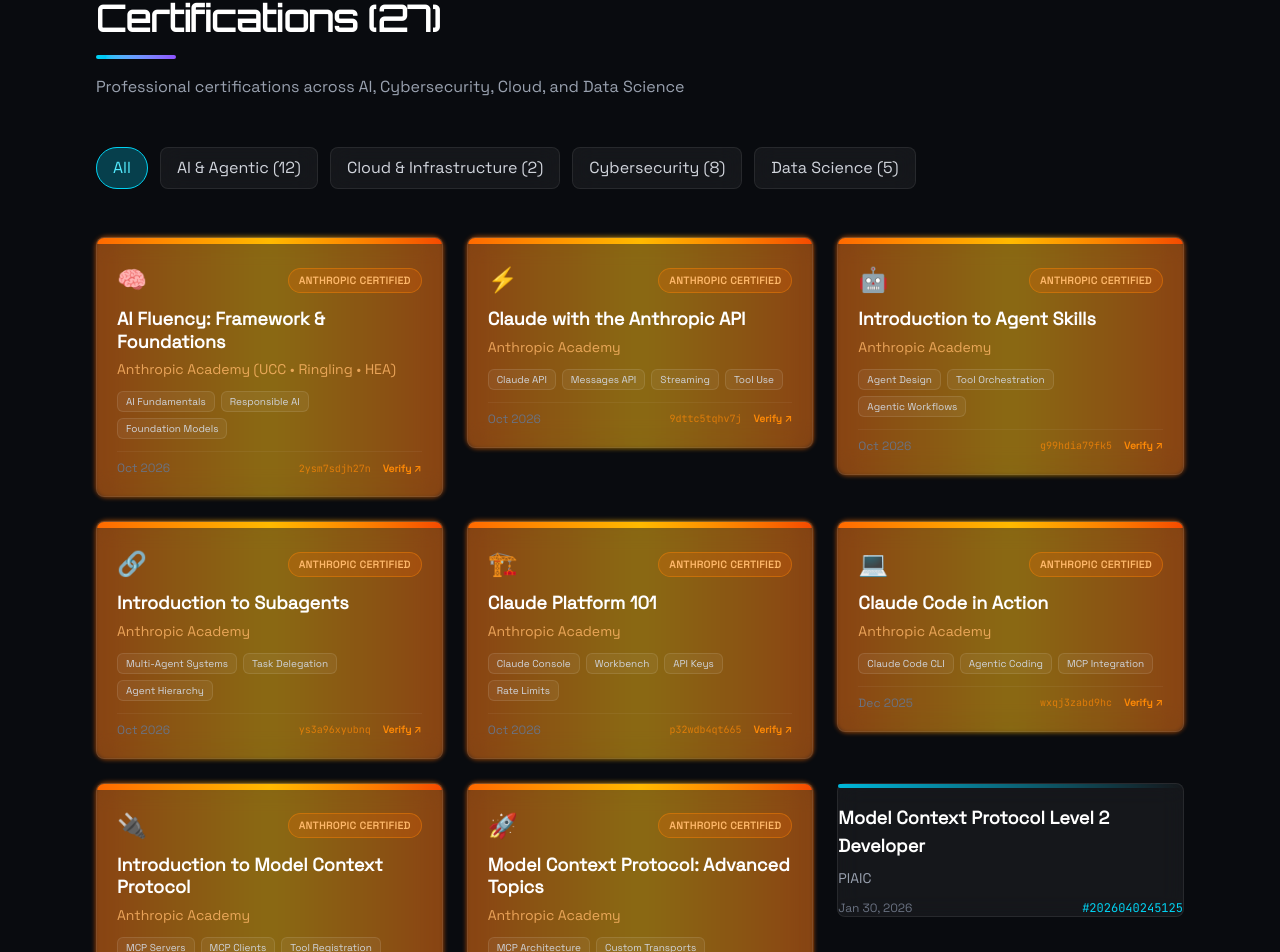
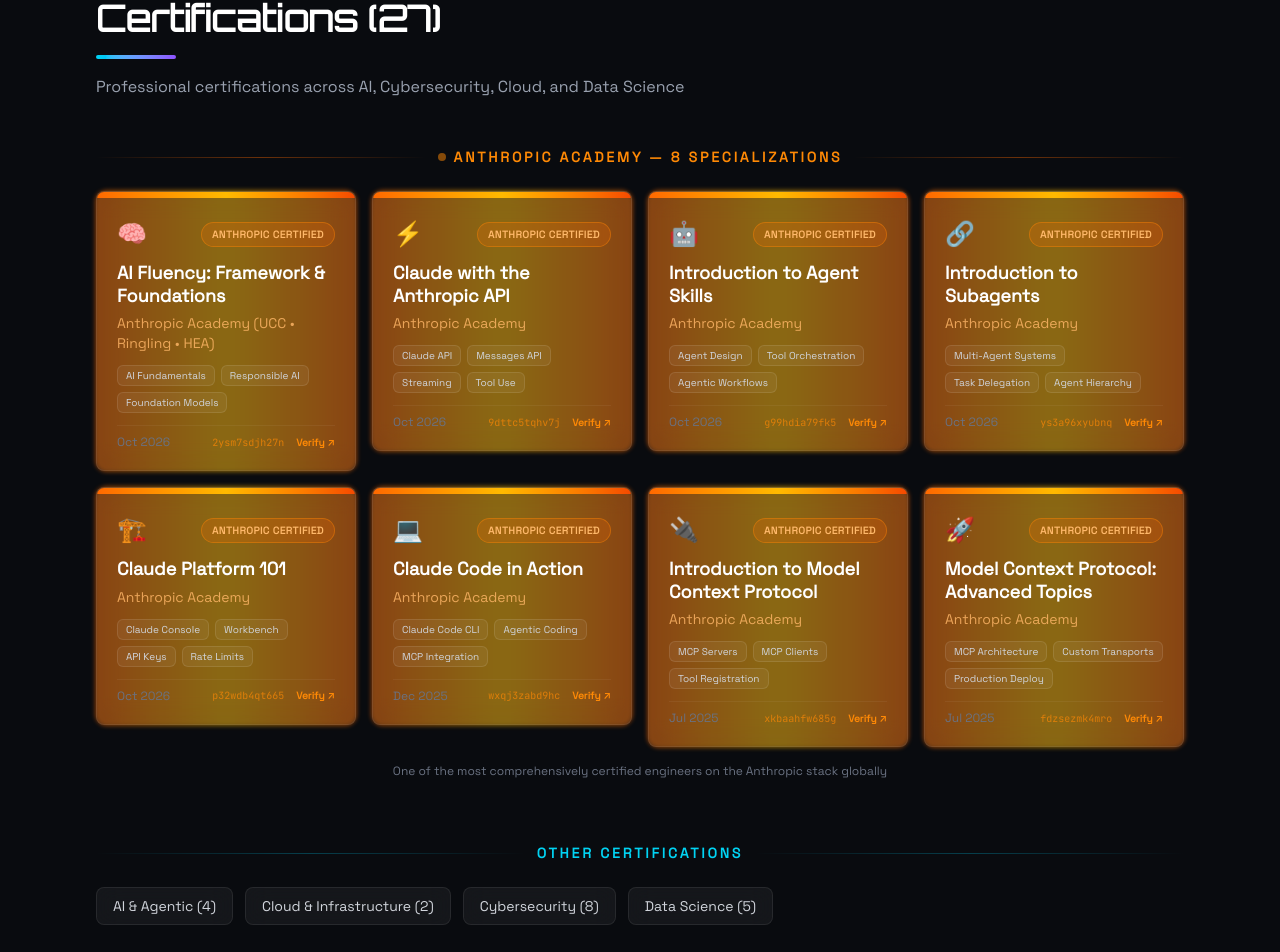
Before and after one commit to hafiznaveedchuhan-ctrl/MY-PROFILE, a Next.js app: page / in a window 1280 px wide. Shown: the part 4764-5716 px from the top of the page. Built offline with nearby package versions, Linux system fonts and the light colour scheme.

Commit message:
Update src/components/sections/CertificationsSection.tsx

```diff
--- a/src/components/sections/CertificationsSection.tsx
+++ b/src/components/sections/CertificationsSection.tsx
@@ -11,8 +11,15 @@
 export const CertificationsSection: React.FC = () => {
   const [selectedCategory, setSelectedCategory] = useState<string>('All');
 
+  const anthropicCerts = certifications.filter((c) => c.featured && c.issuer.includes('Anthropic'));
+  const otherCerts = certifications.filter((c) => !(c.featured && c.issuer.includes('Anthropic')));
+
   const filtered =
-    selectedCategory === 'All' ? certifications : certifications.filter((c) => c.category === selectedCategory);
+    selectedCategory === 'All'
+      ? otherCerts
+      : selectedCategory === 'AI & Agentic'
+        ? otherCerts.filter((c) => c.category === selectedCategory)
+        : certifications.filter((c) => c.category === selectedCategory && !(c.featured && c.issuer.includes('Anthropic')));
 
   return (
     <SectionWrapper id="certifications">
@@ -22,24 +29,73 @@
         subtitle="Professional certifications across AI, Cybersecurity, Cloud, and Data Science"
       />
 
+      {/* ── Anthropic Featured Section ──────────────────────── */}
+      <div className="mb-16">
+        <div className="flex items-center gap-3 mb-6">
+          <div className="h-px flex-1 bg-gradient-to-r from-transparent via-orange-500/40 to-transparent" />
+          <h3 className="text-sm font-bold uppercase tracking-[0.2em] text-orange-400 whitespace-nowrap flex items-center gap-2">
+            <span className="inline-block w-2 h-2 rounded-full bg-orange-400 animate-pulse" />
+            Anthropic Academy — {anthropicCerts.length} Specializations
+          </h3>
+          <div className="h-px flex-1 bg-gradient-to-r from-transparent via-orange-500/40 to-transparent" />
+        </div>
+
+        <motion.div
+          initial={{ opacity: 0 }}
+          whileInView={{ opacity: 1 }}
+          viewport={{ once: true }}
+          transition={{ duration: 0.5 }}
+          className="grid grid-cols-1 md:grid-cols-2 lg:grid-cols-4 gap-4"
+        >
+          {anthropicCerts.map((cert, i) => (
+            <motion.div
+              key={cert.id}
+              initial={{ opacity: 0, y: 20 }}
+              whileInView={{ opacity: 1, y: 0 }}
+              viewport={{ once: true }}
+              transition={{ duration: 0.4, delay: i * 0.08 }}
+            >
+              <CertCard cert={cert} />
+            </motion.div>
+          ))}
+        </motion.div>
+
+        <p className="text-center text-xs text-gray-500 mt-4">
+          One of the most comprehensively certified engineers on the Anthropic stack globally
+        </p>
+      </div>
+
+      {/* ── Other Certifications ──────────────────────── */}
+      <div className="flex items-center gap-3 mb-6">
+        <div className="h-px flex-1 bg-gradient-to-r from-transparent via-cyan-500/30 to-transparent" />
+        <h3 className="text-sm font-bold uppercase tracking-[0.2em] text-cyan-400 whitespace-nowrap">
+          Other Certifications
+        </h3>
+        <div className="h-px flex-1 bg-gradient-to-r from-transparent via-cyan-500/30 to-transparent" />
+      </div>
+
       {/* Category Filter Pills */}
-      <div className="flex flex-wrap gap-3 mb-12">
-        {CERT_CATEGORIES.map((category) => (
+      <div className="flex flex-wrap gap-3 mb-8">
+        {CERT_CATEGORIES.filter((c) => c !== 'All').map((category) => {
+          const count = otherCerts.filter((c) => c.category === category).length;
+          if (count === 0) return null;
+          return (
             <button
               key={category}
-            onClick={() => setSelectedCategory(category)}
-            className={`px-4 py-2 rounded-full font-medium transition-all duration-300 ${
+              onClick={() => setSelectedCategory(selectedCategory === category ? 'All' : category)}
+              className={`px-4 py-2 rounded-full font-medium transition-all duration-300 text-sm ${
                 selectedCategory === category
                   ? 'bg-cyan-500/30 border border-cyan-400 text-cyan-300'
                   : 'glass text-gray-300 hover:border-cyan-400/60 hover:text-cyan-300'
               }`}
             >
-            {category} {category !== 'All' && `(${certifications.filter((c) => c.category === category).length})`}
+              {category} ({count})
             </button>
-        ))}
+          );
+        })}
       </div>
 
-      {/* Certs Grid with AnimatePresence */}
+      {/* Certs Grid */}
       <AnimatePresence mode="wait">
         <motion.div
           key={selectedCategory}
```
Lines whose indentation alone changed are shown as unchanged.
